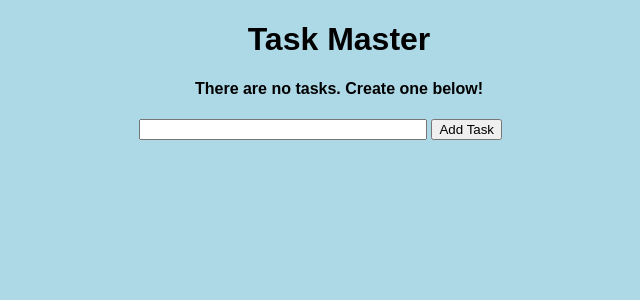
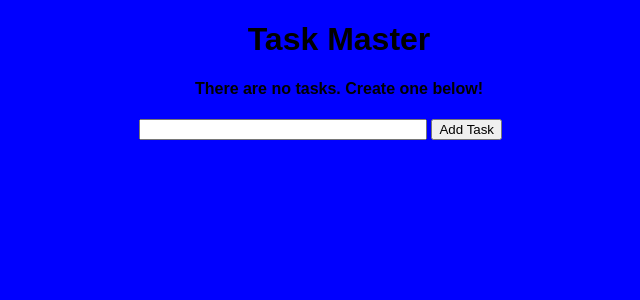
Before and after one commit to wjthompso/python-flask-crud, a Flask app: page / in a window 1280 px wide. Shown: the top 300 px of the page, without its empty margins (301-941 px from the left). Run offline with Flask 2, Linux system fonts and the light colour scheme; data that the repository does not hold is empty.

Commit message:
Changed the color a bit

```diff
--- a/static/css/main.css
+++ b/static/css/main.css
@@ -1,7 +1,7 @@
 body, html {
     margin: 0;
     font-family: sans-serif;
-    background-color: lightblue;
+    background-color: blue;
 }
 
 .content {
```
Also changed, not shown: Readme.md.
